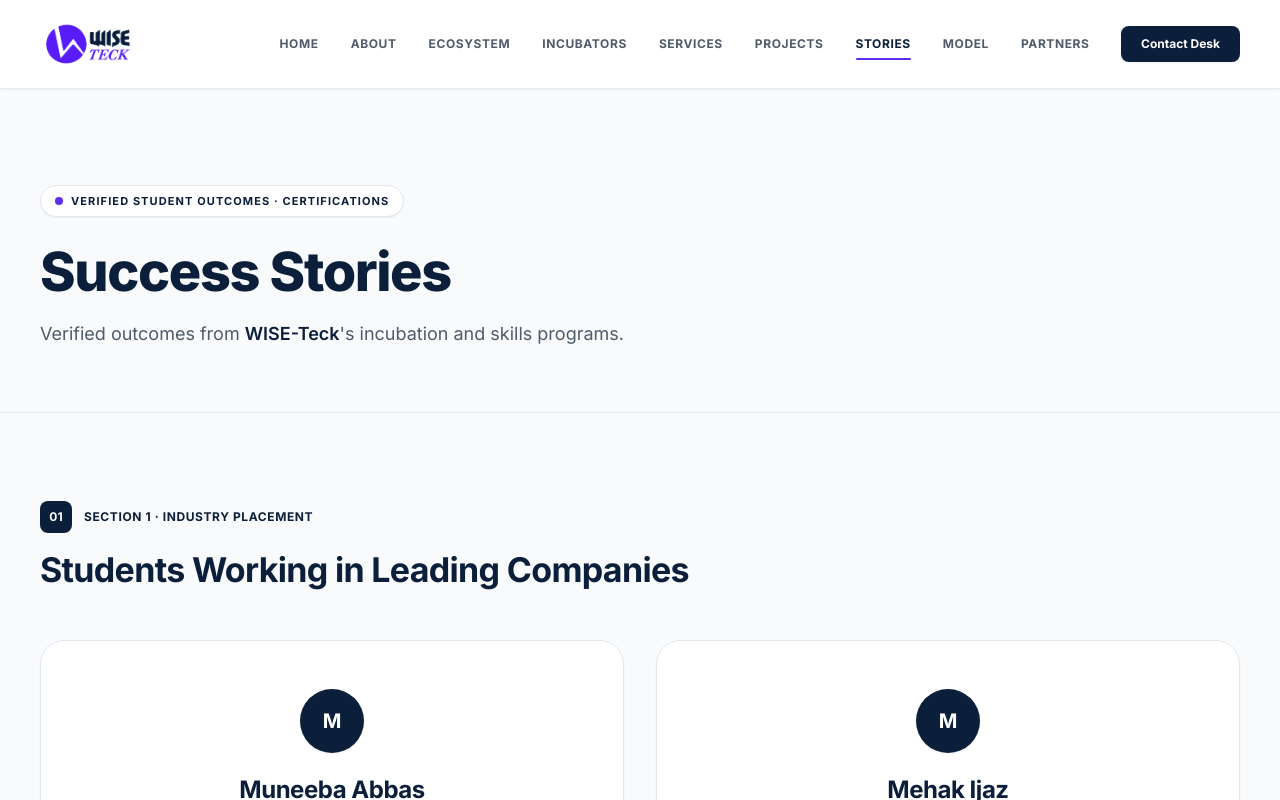
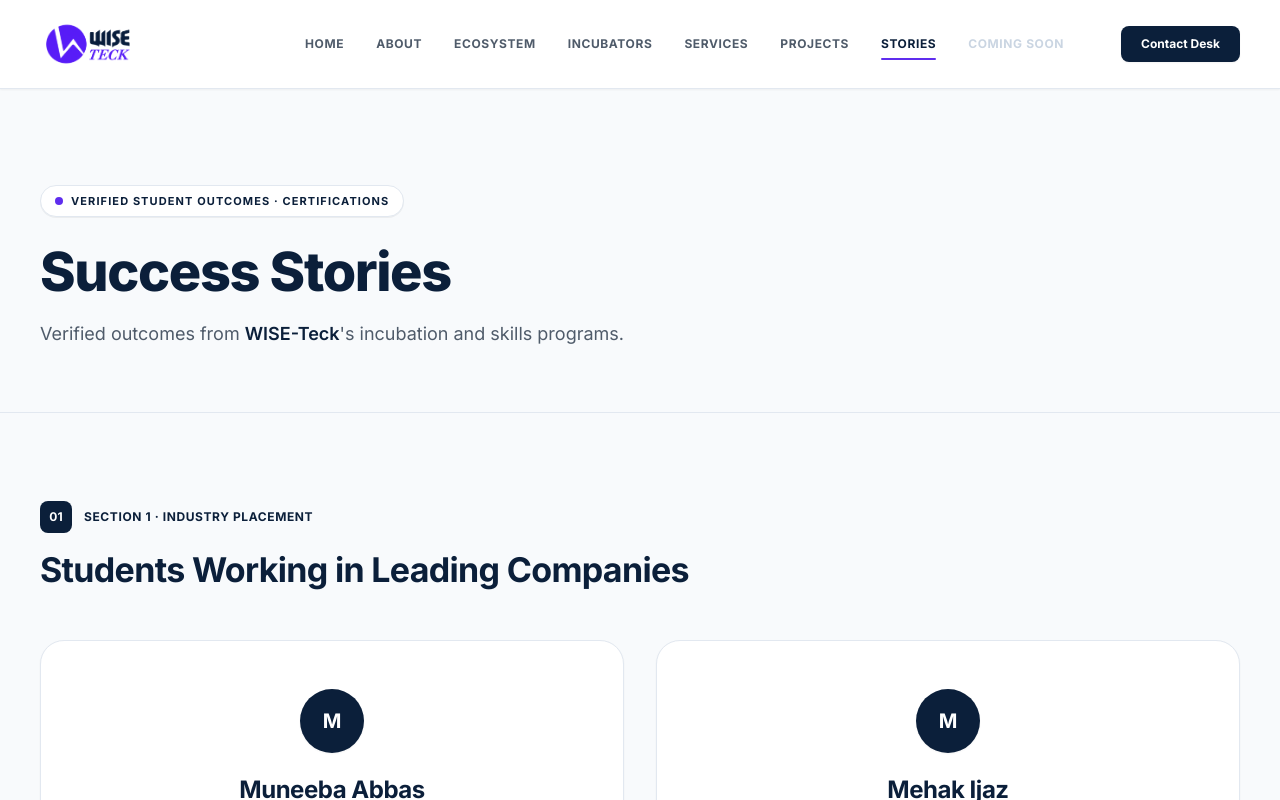
Before and after one commit to HafizAbdulMuizz/wiseteck, a Next.js app: page /stories in a window 1280 px wide. Shown: the top 800 px of the page. Built offline with nearby package versions, Linux system fonts and the light colour scheme.

Commit message:
feat(navbar): update unready links to Coming Soon with disabled state and zero response on click

```diff
--- a/components/Navbar.jsx
+++ b/components/Navbar.jsx
@@ -18,8 +18,7 @@ export default function Navbar() {
     { label: "Services", href: "/services" },
     { label: "Projects", href: "/projects" },
     { label: "Stories", href: "/stories" },
-    { label: "Model", href: "/#model" },
-    { label: "Partners", href: "/#partners" },
+    { label: "Coming Soon", href: "#", disabled: true },
   ];
 
   return (
@@ -43,6 +42,19 @@ export default function Navbar() {
           {/* Desktop Navigation Links with Premium Corporate Hover Effect */}
           <nav className="hidden lg:flex items-center gap-6 xl:gap-8">
             {navLinks.map((link) => {
+              if (link.disabled) {
+                return (
+                  <span
+                    key={link.label}
+                    onClick={(e) => e.preventDefault()}
+                    className="py-2 text-xs font-bold uppercase tracking-wider text-slate-300 cursor-not-allowed select-none"
+                    title="Coming Soon"
+                  >
+                    <span>{link.label}</span>
+                  </span>
+                );
+              }
+
               const isActive = pathname === link.href;
               return (
                 <Link
@@ -93,7 +105,20 @@ export default function Navbar() {
       {mobileOpen && (
         <div className="lg:hidden bg-white border-b border-[#E2E8F0] px-6 py-6 shadow-md">
           <nav className="flex flex-col space-y-4">
-            {navLinks.map((link) => (
+            {navLinks.map((link) => {
+              if (link.disabled) {
+                return (
+                  <span
+                    key={link.label}
+                    onClick={(e) => e.preventDefault()}
+                    className="text-sm font-bold text-slate-300 py-2 border-b border-slate-100 cursor-not-allowed select-none"
+                  >
+                    {link.label}
+                  </span>
+                );
+              }
+
+              return (
                 <Link
                   key={link.label}
                   href={link.href}
@@ -102,7 +127,8 @@ export default function Navbar() {
                 >
                   {link.label}
                 </Link>
-            ))}
+              );
+            })}
             <div className="pt-3">
               <Link
                 href="/#contact"
```
Lines whose indentation alone changed are shown as unchanged.
